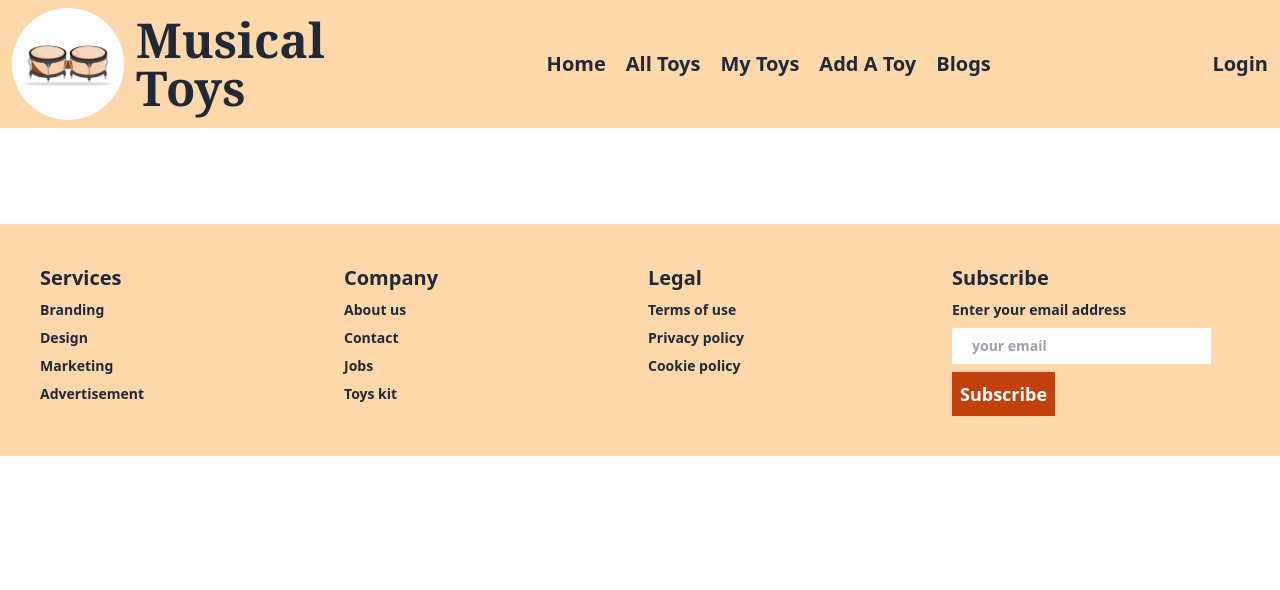
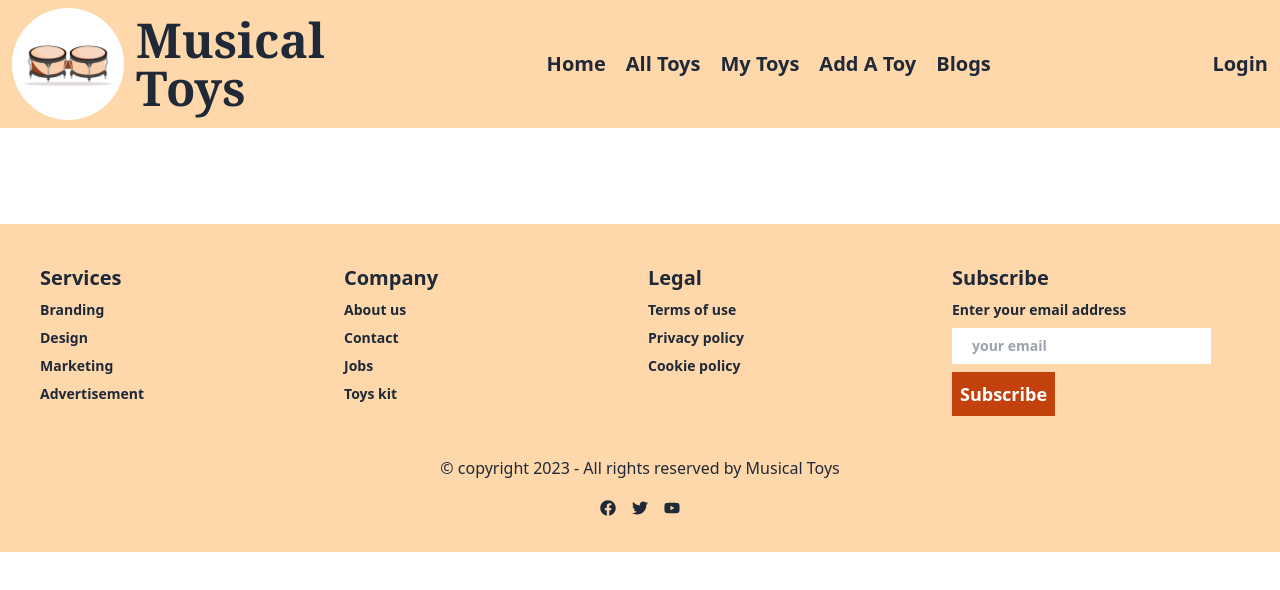
Before and after one commit to siamCSEJnU/musical-toys-client, a React (Vite) app: page / in a window 1280 px wide. Shown: the top 590 px of the page. Built offline with nearby package versions, Linux system fonts and the light colour scheme.

Commit message:
error page added

```diff
--- a/package.json
+++ b/package.json
@@ -15,6 +15,7 @@
     "match-sorter": "^6.3.1",
     "react": "^18.2.0",
     "react-dom": "^18.2.0",
+    "react-icons": "^4.8.0",
     "react-router-dom": "^6.11.2",
     "sort-by": "^1.2.0"
   },
--- /dev/null
+++ b/src/Layouts/ErrorLayout/Error.jsx
@@ -0,0 +1,12 @@
+import React from "react";
+import error from "../../assets/error.jpg";
+
+const Error = () => {
+  return (
+    <div className="flex items-center justify-center mt-24 ">
+      <img src={error} alt="error" style={{ height: "500px" }} />
+    </div>
+  );
+};
+
+export default Error;
--- a/src/Routes/Routes.jsx
+++ b/src/Routes/Routes.jsx
@@ -1,11 +1,16 @@
 import { createBrowserRouter } from "react-router-dom";
 import Main from "../Layouts/MainLayout/Main";
+import Error from "../Layouts/ErrorLayout/Error";
 
 const router = createBrowserRouter([
   {
     path: "/",
     element: <Main></Main>,
   },
+  {
+    path: "*",
+    element: <Error></Error>,
+  },
 ]);
 
 export default router;
--- a/src/pages/Shared/Footer/Footer.jsx
+++ b/src/pages/Shared/Footer/Footer.jsx
@@ -1,8 +1,9 @@
 import React from "react";
-
+import { FaBeer, FaFacebook, FaTwitter, FaYoutube } from "react-icons/fa";
 const Footer = () => {
   return (
-    <footer className="footer p-10 bg-orange-200 grid font-semibold grid grid-cols-2 md:grid-cols-4 ">
+    <footer className=" bg-orange-200">
+      <div className="footer p-10 grid font-semibold grid grid-cols-2 md:grid-cols-4 ">
         <div>
           <span className=" text-xl font-bold ">Services</span>
           <a className="link link-hover">Branding</a>
@@ -25,21 +26,6 @@ const Footer = () => {
         </div>
         <div>
           <span className="text-xl font-bold ">Subscribe</span>
-        {/* <div className="form-control w-80">
-          <label className="label">
-            <span className="label-text">Enter your email address</span>
-          </label>
-          <div className="relative">
-            <input
-              type="text"
-              placeholder="username@site.com"
-              className="input input-bordered w-full pr-16"
-            />
-            <button className="btn btn-primary absolute top-0 right-0 rounded-l-none">
-              Subscribe
-            </button>
-          </div>
-        </div> */}
           <label>Enter your email address</label>
           <input
             type="email"
@@ -54,6 +40,24 @@ const Footer = () => {
             value="Subscribe"
           />
         </div>
+      </div>
+      <div className=" pb-5 ">
+        <p className="text-center">
+          &copy; copyright {new Date().getFullYear()} - All rights reserved by
+          Musical Toys
+        </p>
+      </div>
+      <div className="flex justify-center pb-5 gap-4">
+        <span className="h-8">
+          <FaFacebook></FaFacebook>
+        </span>
+        <span>
+          <FaTwitter></FaTwitter>
+        </span>
+        <span>
+          <FaYoutube></FaYoutube>
+        </span>
+      </div>
     </footer>
   );
 };
```
Also changed, not shown: src/assets/error.jpg (added), 1 other file (tests, documents, lock files or other folders). Lines whose indentation alone changed are shown as unchanged.
